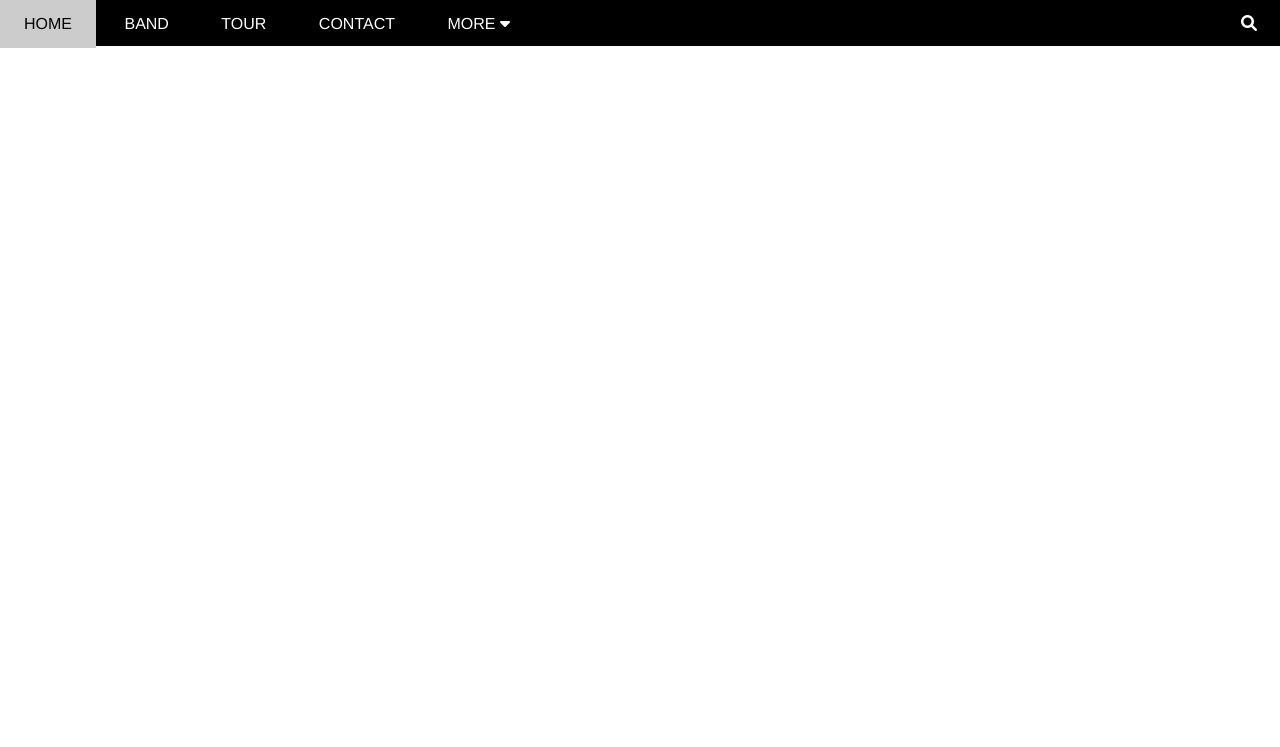
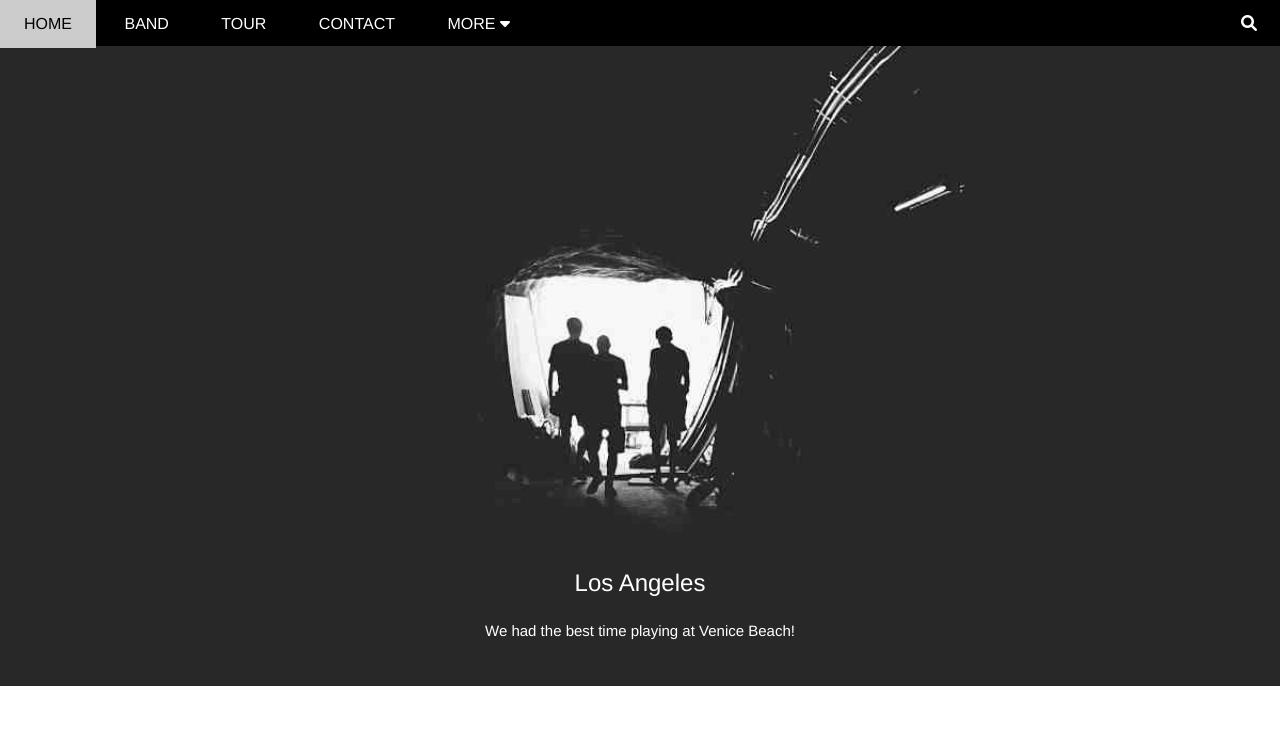
Before and after one commit to LongHoang23102kk/templates_band, a plain HTML site: page index.html in a window 1280 px wide. Shown: the top 747 px of the page. Drawn offline with Linux system fonts and the light colour scheme.

Commit message:
Update style.css

```diff
--- a/assets/css/style.css
+++ b/assets/css/style.css
@@ -195,7 +195,7 @@ html {
 #slider {
     margin-top: 46px;
     padding-top: 50%;
-    background: url('/w3_band/assets/img/slider/slider1.jpg') top center / cover no-repeat;
+    background: url('../img/slider/slider1.jpg') top center / cover no-repeat;
     position: relative;
     z-index: -1;
 }
```
